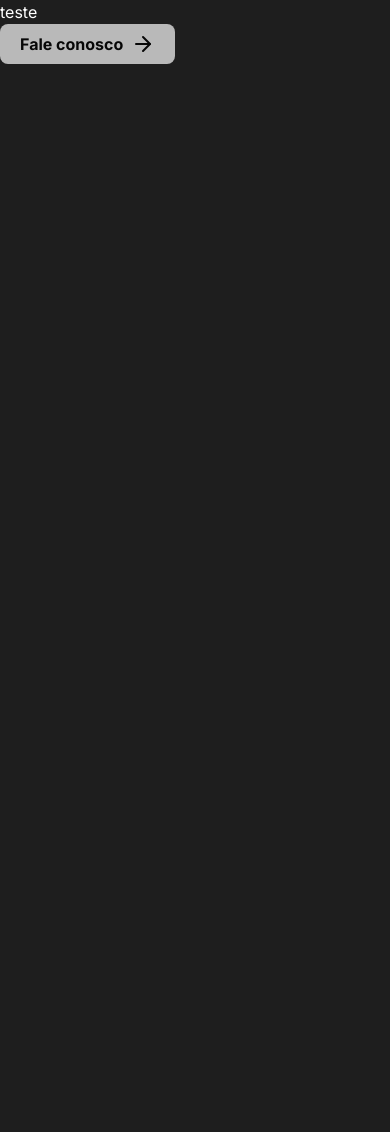
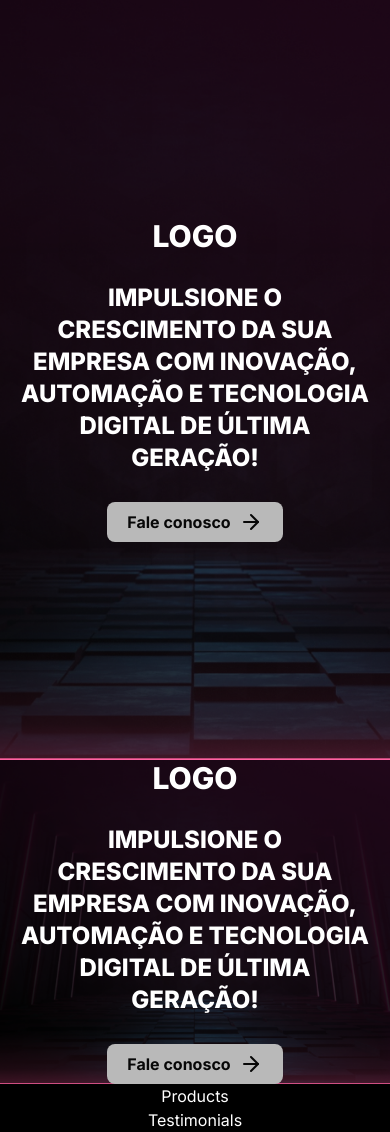
Before and after one commit to Lucashtpaiva/page-vsl, a Next.js app: page / in a window 390 px wide. Before the commit the page ends 844 px from the top, so only its background shows below. Built offline with nearby package versions, Linux system fonts and the light colour scheme.

Commit message:
Criação da hero section junto de 2 components visando padronização do código (#1)

```diff
--- a/src/app/layout.tsx
+++ b/src/app/layout.tsx
@@ -7,7 +7,7 @@ export const metadata: Metadata = {
 };
 
 const inter = Inter({
-  weight: ['400', '600', '700'],
+  weight: ['400', '600', '700', '800', '900'],
   subsets: ['latin'],
   variable: '--font-inter',
 });
--- /dev/null
+++ b/src/components/container.tsx
@@ -0,0 +1,19 @@
+import { ReactNode } from 'react';
+
+type ContainerProps = {
+  children: ReactNode;
+  className?: string;
+};
+
+export default function Container({
+  children,
+  className = '',
+}: ContainerProps) {
+  return (
+    <main
+      className={`flex flex-col items-center bg-cover bg-bottom bg-no-repeat ${className}`.trim()}
+    >
+      {children}
+    </main>
+  );
+}
--- /dev/null
+++ b/src/components/sectionBox.tsx
@@ -0,0 +1,19 @@
+import { ReactNode } from 'react';
+
+type SectionBoxProps = {
+  children: ReactNode;
+  className?: string;
+};
+
+export default function SectionBox({
+  children,
+  className = '',
+}: SectionBoxProps) {
+  return (
+    <div
+      className={`mx-auto flex max-w-[1240px] flex-col items-center justify-center gap-7 px-5 py-0 md:px-0 md:py-8 ${className}`.trim()}
+    >
+      {children}
+    </div>
+  );
+}
--- a/src/components/sections/1.heroSection/heroSection.tsx
+++ b/src/components/sections/1.heroSection/heroSection.tsx
@@ -1,14 +1,22 @@
 import { Button } from '@/components/button';
+import Container from '@/components/container';
+import SectionBox from '@/components/sectionBox';
 import { ArrowRight } from 'lucide-react';
 
 export default function HeroSection() {
   return (
-    <section className="">
-      <div>teste</div>
-      <Button>
-        Fale conosco
-        <ArrowRight />
-      </Button>
-    </section>
+    <Container className="min-h-[90dvh] justify-center bg-[url(/bg-desktop.webp)]">
+      <SectionBox>
+        <h3 className="text-center text-3xl font-extrabold uppercase">Logo</h3>
+        <h1 className="max-w-[60rem] text-center text-2xl font-extrabold uppercase antialiased md:text-4xl md:leading-12">
+          Impulsione o crescimento da sua empresa com inovação, automação e
+          tecnologia digital de última geração!
+        </h1>
+        <Button>
+          Fale conosco
+          <ArrowRight />
+        </Button>
+      </SectionBox>
+    </Container>
   );
 }
--- a/src/components/sections/2.playerVideo/player.tsx
+++ b/src/components/sections/2.playerVideo/player.tsx
@@ -1,3 +1,22 @@
+import { Button } from '@/components/button';
+import Container from '@/components/container';
+import SectionBox from '@/components/sectionBox';
+import { ArrowRight } from 'lucide-react';
+
 export default function Player() {
-  return <></>;
+  return (
+    <Container className="justify-center bg-[url(/bg-desktop.webp)]">
+      <SectionBox>
+        <h3 className="text-center text-3xl font-extrabold uppercase">Logo</h3>
+        <h1 className="max-w-[60rem] text-center text-2xl font-extrabold uppercase antialiased md:text-4xl md:leading-12">
+          Impulsione o crescimento da sua empresa com inovação, automação e
+          tecnologia digital de última geração!
+        </h1>
+        <Button>
+          Fale conosco
+          <ArrowRight />
+        </Button>
+      </SectionBox>
+    </Container>
+  );
 }
--- a/src/components/sections/3.products/products.tsx
+++ b/src/components/sections/3.products/products.tsx
@@ -1,3 +1,12 @@
+import Container from '@/components/container';
+import SectionBox from '@/components/sectionBox';
+
 export default function Products() {
-  return <></>;
+  return (
+    <Container className="justify-center bg-black">
+      <SectionBox>
+        <h1>Products</h1>
+      </SectionBox>
+    </Container>
+  );
 }
--- a/src/components/sections/4.testimonials/testimonials.tsx
+++ b/src/components/sections/4.testimonials/testimonials.tsx
@@ -1,3 +1,12 @@
+import Container from '@/components/container';
+import SectionBox from '@/components/sectionBox';
+
 export default function Testimonials() {
-  return <></>;
+  return (
+    <Container className="justify-center bg-black">
+      <SectionBox>
+        <h1>Testimonials</h1>
+      </SectionBox>
+    </Container>
+  );
 }
```
